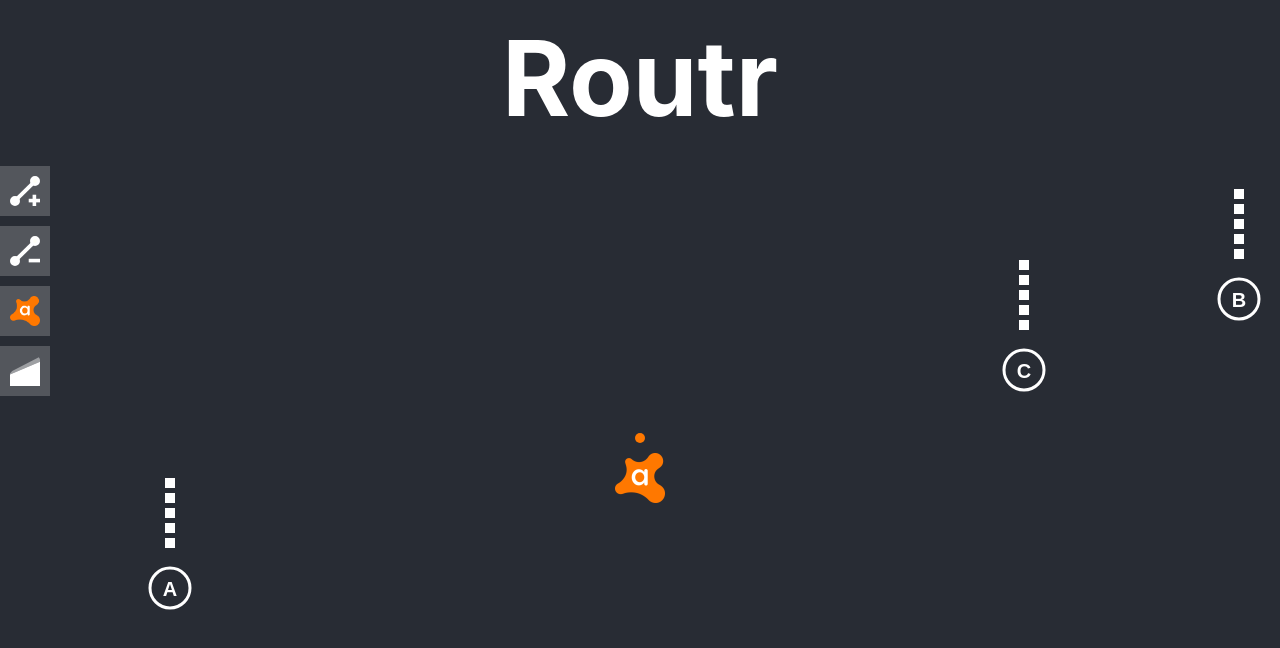
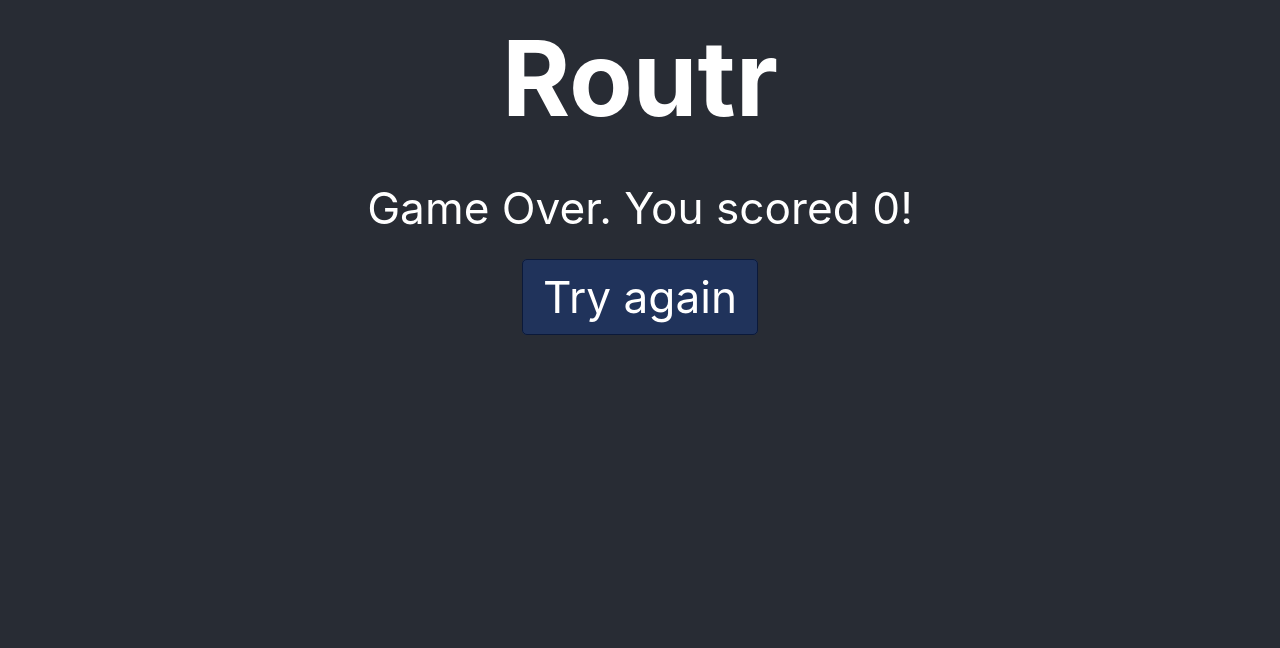
Before and after one commit to jmlowenthal/routr, a React (Create React App) app: page / in a window 1280 px wide. Shown: the top 648 px of the page. Built offline with nearby package versions, Linux system fonts and the light colour scheme.

Commit message:
Scores and game over

```diff
--- a/src/css/App.css
+++ b/src/css/App.css
@@ -33,3 +33,22 @@
 .hidden {
   display: none;
 }
+
+.GameOver {
+  font-size: 1.7em;
+  text-align: center;
+  margin: 25px;
+}
+
+.GameOver-retry {
+  text-align: center;
+  margin: 35px;
+}
+
+.GameOver-retry a {
+  background-color: #20335b;
+  padding: 10px 20px;
+  border-radius: 5px;
+  border: 1px solid #0b1939;
+  cursor: pointer;
+}
--- a/src/ts/GameContainer.tsx
+++ b/src/ts/GameContainer.tsx
@@ -1,7 +1,7 @@
 import React from 'react';
 import Game from './game/Game';
 
-export class GameContainer extends React.Component<GameProps> {
+export class GameContainer extends React.Component<GameProps, {gameRunning: boolean, score: number}> {
     private game: Game;
     private animationFrame?: number;
     private animationCallback = (ts: number) => {};
@@ -11,10 +11,15 @@ export class GameContainer extends React.Component<GameProps> {
         super(props);
 
         this.update = this.update.bind(this);
-        this.game = new Game();
+        this.state = {
+            gameRunning: true,
+            score: 0,
+        };
+        this.game = new Game(this.gameOver.bind(this));
     }
 
     render() {
+        if (this.state.gameRunning) {
             return (
                 <div>
                     <canvas ref="canvas" width={this.props.width} height={this.props.height}
@@ -24,6 +29,16 @@ export class GameContainer extends React.Component<GameProps> {
                     </canvas>
                 </div>
             );
+        } else {
+            return (
+                <div className="GameOver">
+                    Game Over. You scored {this.state.score}!
+                    <div className="GameOver-retry">
+                        <a onClick={() => this.setState({gameRunning: true})}>Try again</a>
+                    </div>
+                </div>
+            )
+        }
     }
 
     getCanvas(): HTMLCanvasElement {
@@ -49,9 +64,9 @@ export class GameContainer extends React.Component<GameProps> {
     }
 
     update() {
+        if (this.state.gameRunning) {
             const canvas = this.refs.canvas as HTMLCanvasElement;
             const ctx = canvas.getContext("2d")!;
-        //const img = this.refs.image;
             const width = this.props.width;
             const height = this.props.height;
 
@@ -61,9 +76,12 @@ export class GameContainer extends React.Component<GameProps> {
 
             this.animationCallback = timestamp => {
                 this.game.update(timestamp, ctx, width, height);
+                if (this.state.gameRunning) {
                     this.animationFrame = requestAnimationFrame(this.animationCallback);
                 }
+            }
             this.animationFrame = requestAnimationFrame(this.animationCallback);
+        }
     }
 
     componentDidMount() {
@@ -74,8 +92,11 @@ export class GameContainer extends React.Component<GameProps> {
         this.update();
     }
 
-    getResources() {
-        //return this.refs.
+    gameOver(score: number) {
+        this.setState({
+            gameRunning: false,
+            score: score,
+        });
     }
 }
 
--- a/src/ts/game/Drupdatable.ts
+++ b/src/ts/game/Drupdatable.ts
@@ -15,4 +15,10 @@ export default abstract class Drupdatable {
         return boundingBox[0] <= pos.x && pos.x <= boundingBox[2] &&
             boundingBox[1] <= pos.y && pos.y <= boundingBox[3];
     }
+    scoreUpdate(): number {
+        return 0;
+    }
+    gameOver(): boolean {
+        return false;
+    }
 }
--- a/src/ts/game/Game.ts
+++ b/src/ts/game/Game.ts
@@ -22,10 +22,11 @@ export default class Game {
                                 new Firewall(link.midpoint(), [link.getNodes()[0].x, link.getNodes()[0].y]) ))],
     ]);
     private firstUpdate = true;
+    private score = 0;
 
     private objects: Drupdatable[] = [];
 
-    constructor() {
+    constructor(private gameOverCallback: (score: number) => void) {
         let generateDestination = () => this.objects
                 .filter(o => o instanceof BasicNode)
                 .sort((x, y) => 0.5 - Math.random())
@@ -55,12 +56,19 @@ export default class Game {
         ctx.fillStyle = 'white';
         ctx.strokeStyle = 'white';
 
-        [...this.objects].forEach(object => object.update(dt, this));
+        [...this.objects].forEach(object => {
+            object.update(dt, this);
+            this.score += object.scoreUpdate();
+        });
         this.objects
                 .filter(obj => obj.zIndex() !== undefined)
                 .sort((a, b) => a.zIndex()! - b.zIndex()!)
                 .forEach(object => object.draw(ctx));
         this.interactionManager.draw(ctx);
+
+        if (this.objects.some(o => o.gameOver())) {
+            this.gameOverCallback(this.score);
+        }
     }
 
     registerObject(object: Drupdatable) {
--- a/src/ts/game/MagicNumber.ts
+++ b/src/ts/game/MagicNumber.ts
@@ -5,7 +5,7 @@ export const INFECTION_TIMESTEP: number = 60_000; //ms
 
 export const NODE_RADIUS: number = 20;
 export const NODE_MAX_HEALTH: number = 10;
-export const MAX_QUEUE_LENGTH: number = 20;
+export const MAX_QUEUE_LENGTH: number = 2;
 export const PACKET_SPAWN_GAMMA: number = 1500;
 export const NODE_PACKET_LAYOUT_HEIGHT: number = 5;
 export const INFECTED_SPAWN_PENALTY: number = 0.5;
--- a/src/ts/game/link/Firewall.ts
+++ b/src/ts/game/link/Firewall.ts
@@ -1,5 +1,4 @@
 import { AbstractPacket } from "../packet/AbstractPacket";
-import Drupdatable from "../Drupdatable";
 import { BadPacket } from "../packet/BadPacket";
 import { AbstractAttachment } from "./AbstractAttachment"
 
--- a/src/ts/game/node/AbstractNode.ts
+++ b/src/ts/game/node/AbstractNode.ts
@@ -5,6 +5,8 @@ import { AbstractPacket } from "../packet/AbstractPacket";
 export abstract class AbstractNode extends Drupdatable {
 
     public attachedLinks: Link[] = [];
+
+    private scoreThisFrame = 0;
 
     abstract isRoutable(): boolean;
     abstract receivePacket(_: AbstractPacket): void;
@@ -55,4 +57,18 @@ export abstract class AbstractNode extends Drupdatable {
     zIndex() {
         return 50;
     }
+
+    gameOver() {
+        return this.isQueueOverflowed();
+    }
+
+    addOneToScore() {
+        this.scoreThisFrame++;
+    }
+
+    scoreUpdate() {
+        let result = this.scoreThisFrame;
+        this.scoreThisFrame = 0;
+        return result;
+    }
 }
--- a/src/ts/game/packet/BasicPacket.ts
+++ b/src/ts/game/packet/BasicPacket.ts
@@ -1,5 +1,6 @@
 import { AbstractPacket } from "./AbstractPacket";
 import { PACKET_WIDTH } from "../MagicNumber";
+import { AbstractNode } from "../node/AbstractNode";
 
 export class BasicPacket extends AbstractPacket {
     priority(): number {
@@ -9,4 +10,8 @@ export class BasicPacket extends AbstractPacket {
         ctx.fillStyle = "white";
         ctx.fillRect(x, y, PACKET_WIDTH, PACKET_WIDTH);
     }
+
+    deliver(node: AbstractNode) {
+        node.addOneToScore();
+    }
 }
```
Lines whose indentation alone changed are shown as unchanged.
